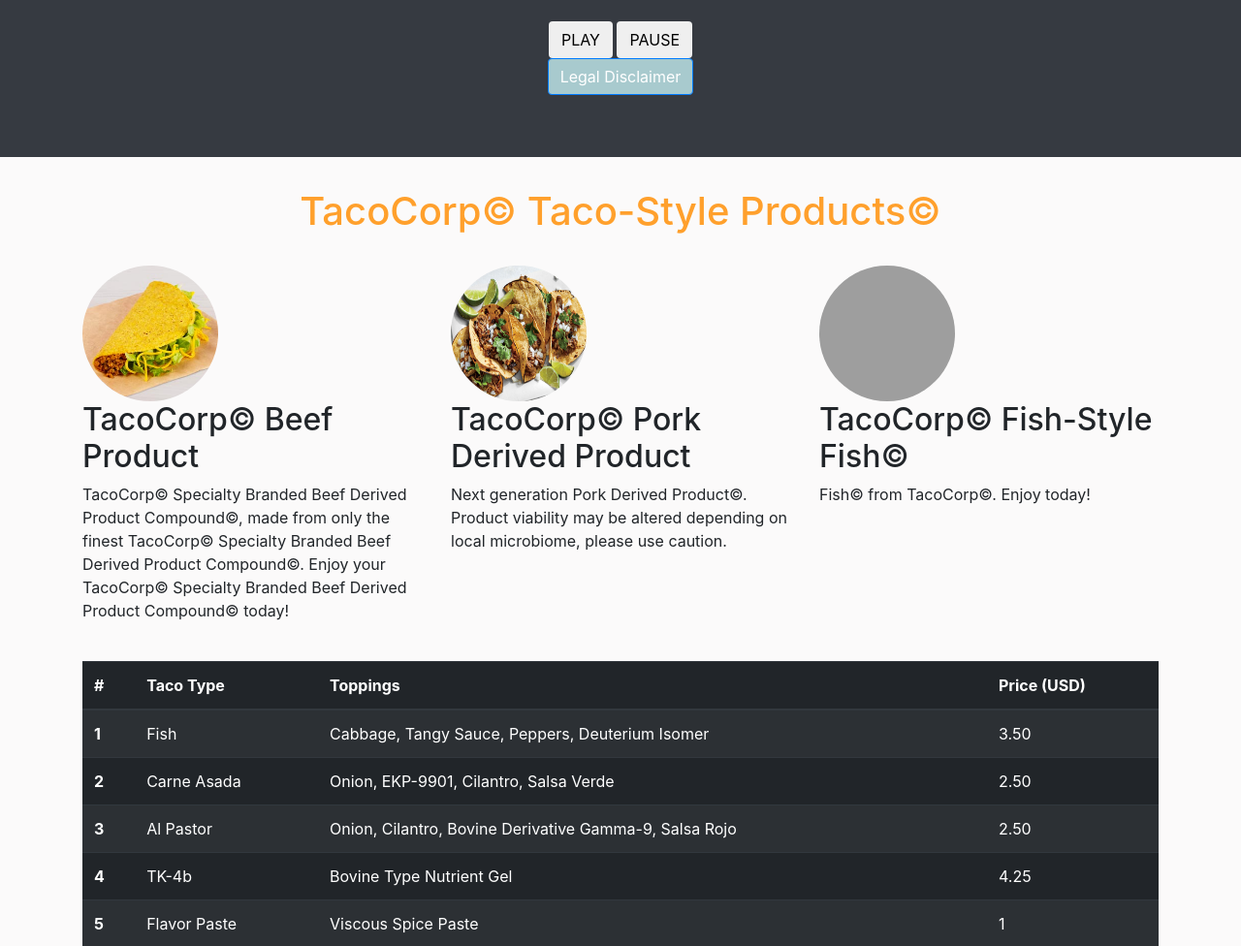
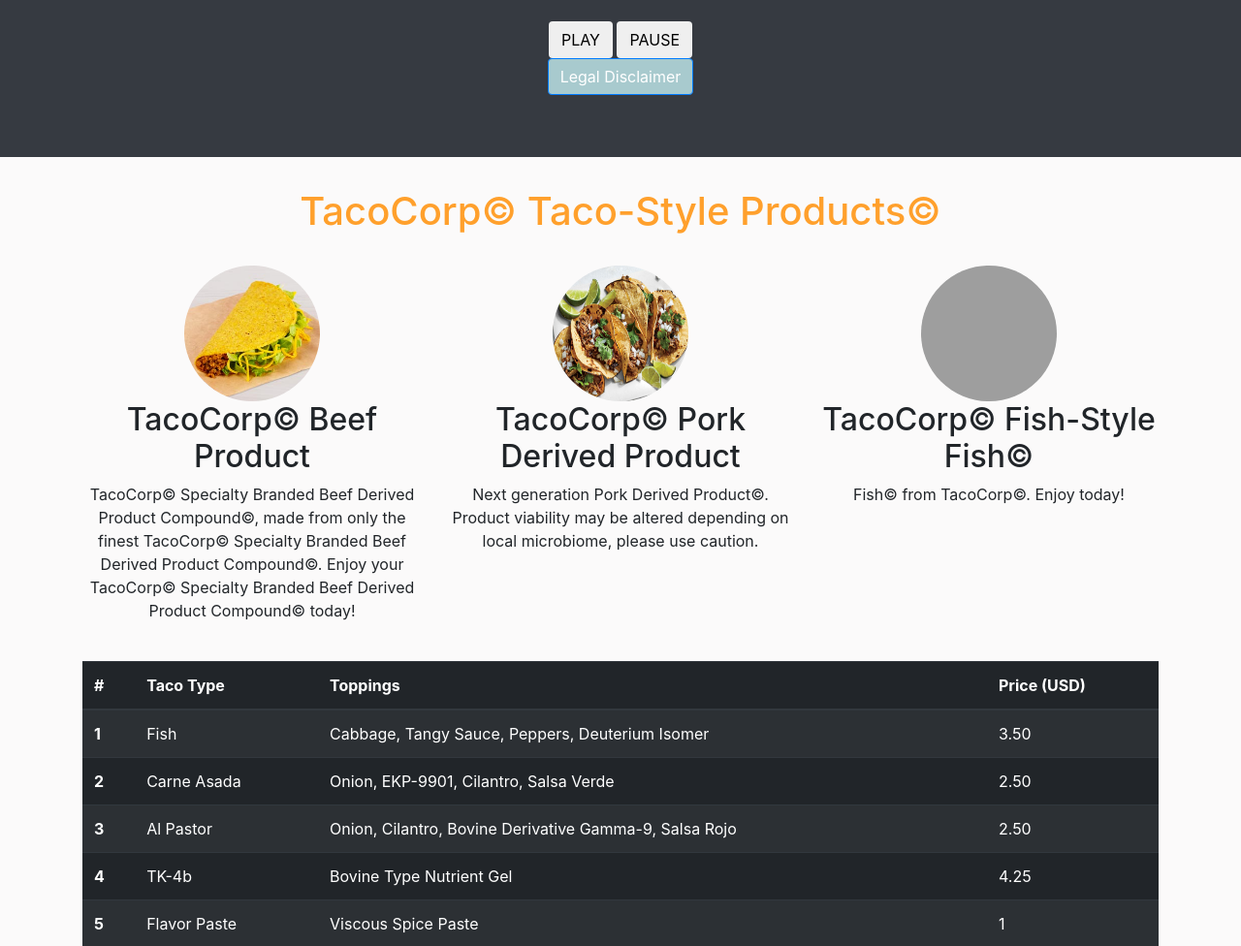
Before and after one commit to JKRENSKY/Web3JoeK, a PHP site: page / in a window 1280 px wide. Shown: the part 923-1899 px from the top of the page at 97% size. Run offline with PHP 8.4, Linux system fonts and the light colour scheme; grey boxes are pictures that could not be loaded.

Commit message:
scrollfade

```diff
--- a/assignment4/index.html
+++ b/assignment4/index.html
@@ -36,6 +36,11 @@ $('#playButton').click(function () {
 $('#pauseButton').click(function () {
     $('#homeCarousel').carousel('pause');
 });
+
+$(window).scroll(function(){
+    $(".jumbotron").css("opacity", 1 - $(window).scrollTop() / 1000);
+  });
+
       });
     </script>
   </head>
@@ -163,7 +168,7 @@ $('#pauseButton').click(function () {
 
 
         <div class="row">
-          <div class="col-lg-4">
+          <div class="col-lg-4 port">
             <img class="rounded-circle anc1" src="content/4.jpg"  alt="Generic placeholder image" width="140" height="140">
             <h2>TacoCorp&copy; Beef Product</h2>
             <p>TacoCorp&copy; Specialty Branded Beef Derived Product Compound&copy;, made from only the finest TacoCorp&copy; Specialty Branded Beef Derived Product Compound&copy;. Enjoy your TacoCorp&copy; Specialty Branded Beef Derived Product Compound&copy; today!</p>
@@ -172,13 +177,13 @@ $('#pauseButton').click(function () {
 
 
 
-          <div class="col-lg-4">
+          <div class="col-lg-4 port">
             <img class="rounded-circle" src="content/2.jpg"  alt="Generic placeholder image" width="140" height="140">
             <h2>TacoCorp&copy; Pork Derived Product</h2>
             <p>Next generation Pork Derived Product&copy;. Product viability may be altered depending on local microbiome, please use caution.</p>
 
           </div>
-          <div class="col-lg-4">
+          <div class="col-lg-4 port">
             <img class="rounded-circle" src="content/1.jpg"  alt="Generic placeholder image" width="140" height="140">
             <h2>TacoCorp&copy; Fish-Style Fish&copy;</h2>
             <p>Fish&copy; from TacoCorp&copy;. Enjoy today!</p>
--- a/assignment4/tacostyle.css
+++ b/assignment4/tacostyle.css
@@ -4,6 +4,10 @@
 
 body {
 	background-color: #FBFAFA;
+}
+
+.port {
+	text-align: center;
 }
 
 .taco-caro {
```
Also changed, not shown: 1 other file.
